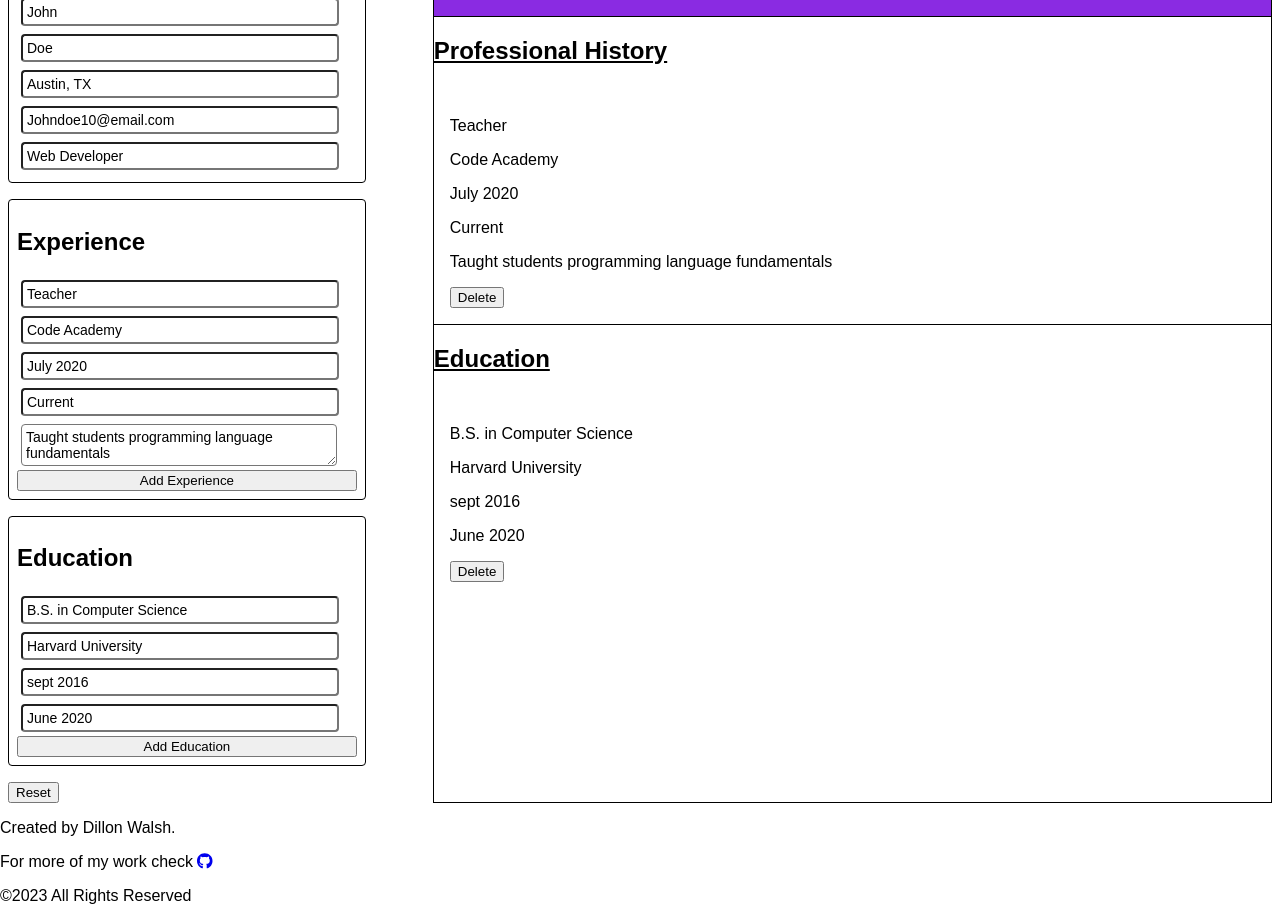
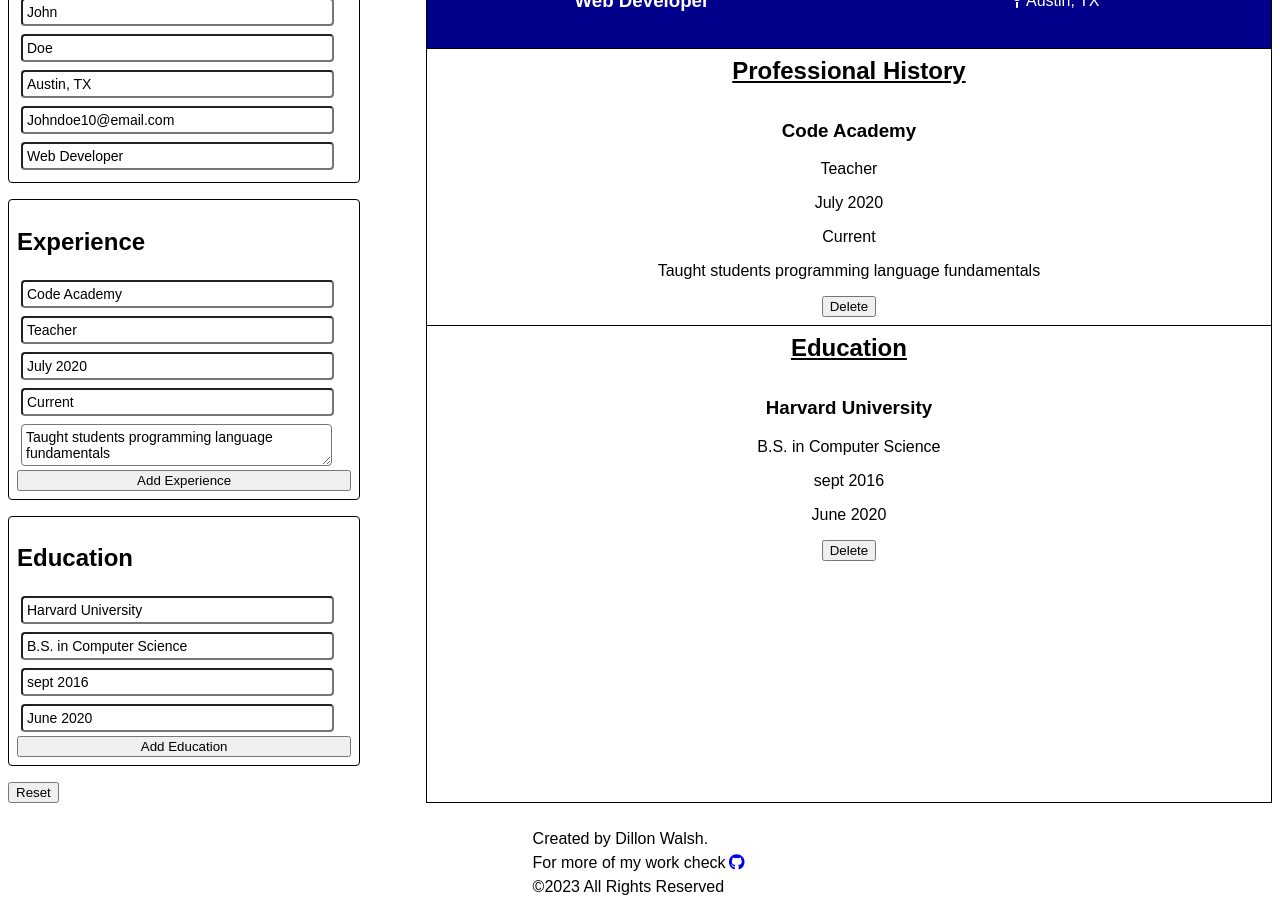
Before and after one commit to Dillonpw/cv-template, a React (Vite) app: page / in a window 1280 px wide. Shown: the part 180-1103 px from the top of the page. Built offline with nearby package versions, Linux system fonts and the light colour scheme.

Commit message:
some styling and formatting

```diff
--- a/src/content.jsx
+++ b/src/content.jsx
@@ -97,8 +97,6 @@
         );
     }
 
-
-
     return (
         <>
             <div className="cvTemplate">
@@ -123,7 +121,9 @@
                         />
                         <button onClick={addEducation}>Add Education</button>
                     </div>
-                    <button onClick={() => window.location.reload()}>Reset</button>
+                    <button onClick={() => window.location.reload()}>
+                        Reset
+                    </button>
                 </div>
                 <div className="templateSection">
                     <InfoTemplate personalInfo={personalInfo} />
--- a/src/footer.jsx
+++ b/src/footer.jsx
@@ -1,24 +1,24 @@
-import { FontAwesomeIcon } from "@fortawesome/react-fontawesome";
-import { faGithub } from "@fortawesome/free-brands-svg-icons";
+import { FontAwesomeIcon } from '@fortawesome/react-fontawesome';
+import { faGithub } from '@fortawesome/free-brands-svg-icons';
 
 export default function Footer() {
     return (
         <footer className="footer">
-            <p id="credit1">
-                Created by Dillon Walsh.</p>
-                <p>For more of my work check{' '}
+            <p id="credit">
+                Created by Dillon Walsh.
+                <br />
+                For more of my work check
                 <a
                     id="profile-link"
                     href="https://github.com/Dillonpw/projects"
                     target="_blank"
                     rel="noreferrer"
                 >
-<FontAwesomeIcon icon={faGithub} />
+                    <FontAwesomeIcon icon={faGithub} />
                 </a>
+                <br />
+                &copy;<span id="year">2023</span> All Rights Reserved
             </p>
-            <div className="copyr">
-                &copy;<span id="year">2023</span> All Rights Reserved
-            </div>
         </footer>
     );
 }
--- a/src/form/edform.jsx
+++ b/src/form/edform.jsx
@@ -1,12 +1,17 @@
-import PropTypes from 'prop-types'
-
+import PropTypes from 'prop-types';
 
 export default function EdForm({ education, onChange }) {
     return (
         <>
-
-            <div className='form'>
-            <h2>Education</h2>
+            <div className="form">
+                <h2>Education</h2>
+                <input
+                    name="schoolName"
+                    type="text"
+                    placeholder="School Name"
+                    value={education.schoolName}
+                    onChange={onChange}
+                />
                 <input
                     name="degree"
                     type="text"
@@ -14,13 +19,7 @@
                     value={education.degree}
                     onChange={onChange}
                 />
-                <input
-                    name="schoolName"
-                    type="text"
-                    placeholder="School Name"
-                    value={education.schoolName}
-                    onChange={onChange}
-                />
+
                 <input
                     name="startDate"
                     type="text"
--- a/src/form/form.css
+++ b/src/form/form.css
@@ -1,17 +1,18 @@
-.form{
-    display:flex;
+.form {
+    display: flex;
     flex-direction: column;
 }
 
-input, textarea{
+input,
+textarea {
     border: 1px solig grey;
-    border-radius: .25rem;
-    outline:hidden;
-    padding: .25rem;
-    margin: .25rem;
+    border-radius: 0.25rem;
+    outline: hidden;
+    padding: 0.25rem;
+    margin: 0.25rem;
     flex-wrap: nowrap;
     font-family: sans-serif;
     max-width: 90%;
     font-weight: 400;
-    font-size: 14px
+    font-size: 14px;
 }
--- a/src/form/infoform.jsx
+++ b/src/form/infoform.jsx
@@ -1,9 +1,8 @@
-import PropTypes from 'prop-types'
-
+import PropTypes from 'prop-types';
 
 export default function InfoForm({ personalInfo, onChange }) {
     return (
-        <div className='form'>
+        <div className="form">
             <h2>Personal Info</h2>
             <input
                 name="firstName"
--- a/src/form/workform.jsx
+++ b/src/form/workform.jsx
@@ -1,11 +1,17 @@
-import PropTypes from 'prop-types'
-
+import PropTypes from 'prop-types';
 
 export default function WorkForm({ experience, onChange }) {
     return (
         <>
-            <div className='form'>
-            <h2>Experience</h2>
+            <div className="form">
+                <h2>Experience</h2>
+                <input
+                    name="company"
+                    type="text"
+                    placeholder="Company"
+                    value={experience.company}
+                    onChange={onChange}
+                />
                 <input
                     name="position"
                     type="text"
@@ -13,13 +19,7 @@
                     value={experience.position}
                     onChange={onChange}
                 />
-                <input
-                    name="company"
-                    type="text"
-                    placeholder="Company"
-                    value={experience.company}
-                    onChange={onChange}
-                />
+
                 <input
                     name="startDate"
                     type="text"
--- a/src/index.css
+++ b/src/index.css
@@ -27,21 +27,44 @@
 
 .formSection {
     grid-area: 1/1/2/2;
-    margin-left: .5rem;
+    margin-left: 0.5rem;
 }
 
 .templateSection {
     border: 1px solid black;
     grid-area: 1/2/2/4;
-    margin-right: .5rem;
+    margin-right: 0.5rem;
 }
 
-.infoFormBox, .workFormBox, .edFormBox {
-    display:flex;
+.templateSection > h2 {
+    text-align: center;
+    margin: 0.5rem;
+}
+
+.infoFormBox,
+.workFormBox,
+.edFormBox {
+    display: flex;
     flex-direction: column;
     width: 80%;
     border: 1px solid black;
     margin-bottom: 1rem;
-    border-radius: .25rem;
-    padding: .5rem;
+    border-radius: 0.25rem;
+    padding: 0.5rem;
 }
+
+.footer {
+    display: flex;
+    flex-direction: column;
+    justify-content: center;
+    align-items: center;
+    padding: 0.5rem;
+}
+
+.footer > p {
+    line-height: 1.5rem;
+}
+
+#profile-link {
+    padding: 0.2rem;
+}
--- a/src/template/edTemplate.jsx
+++ b/src/template/edTemplate.jsx
@@ -3,13 +3,20 @@
 export default function EdTemplate({ education, onDelete }) {
     return (
         <>
-        <div className="edDisplay">
-            <p>{education.degree}</p>
-            <p>{education.schoolName}</p>
-            <p>{education.startDate}</p>
-            <p>{education.endDate}</p>
-            <button onClick={(e) => { e.stopPropagation(); onDelete(education.index)}}>Delete</button>
-        </div>
+            <div className="edDisplay">
+                <h3>{education.schoolName}</h3>
+                <p>{education.degree}</p>
+                <p>{education.startDate}</p>
+                <p>{education.endDate}</p>
+                <button
+                    onClick={(e) => {
+                        e.stopPropagation();
+                        onDelete(education.index);
+                    }}
+                >
+                    Delete
+                </button>
+            </div>
         </>
     );
 }
--- a/src/template/infoTemplate.jsx
+++ b/src/template/infoTemplate.jsx
@@ -8,9 +8,7 @@
     return (
         <div className="infoDisplay">
             <h2 id="name">
-                <u>
-                    {personalInfo.firstName} {personalInfo.lastName}{' '}
-                </u>
+                {personalInfo.firstName} {personalInfo.lastName}{' '}
             </h2>
             <p id="email">
                 <FontAwesomeIcon icon={faEnvelope} /> {personalInfo.email}
--- a/src/template/template.css
+++ b/src/template/template.css
@@ -1,20 +1,25 @@
-.infoDisplay, .workDisplay, .edDisplay{
-    padding: 1rem;
+.infoDisplay,
+.workDisplay,
+.edDisplay {
+    padding: 0.5rem 2rem;
+    align-items: center;
+    justify-items: center;
 }
 
-.infoDisplay{
-    background-color: blueviolet;
+.infoDisplay {
+    background-color: darkblue;
     color: white;
-    display:grid;
+    display: grid;
     grid-template-columns: 1fr 1fr;
+    padding: 2rem 0.5rem;
 }
 
-.infoDisplay > *{
-    margin:0;
-    padding: .25rem;
+.infoDisplay > * {
+    margin: 0;
+    padding: 0.25rem;
 }
 
-
-.infoDisplay,.workDisplay{
+.infoDisplay,
+.workDisplay {
     border-bottom: 1px solid black;
 }
--- a/src/template/workTemplate.jsx
+++ b/src/template/workTemplate.jsx
@@ -4,12 +4,19 @@
     return (
         <>
             <div className="workDisplay">
+                <h3>{experience.company}</h3>
                 <p>{experience.position}</p>
-            <p>{experience.company}</p>
                 <p>{experience.startDate}</p>
                 <p>{experience.endDate}</p>
                 <p>{experience.jobDesc}</p>
-            <button onClick={(e) => {e.stopPropagation(); onDelete(experience.index)}}>Delete</button>
+                <button
+                    onClick={(e) => {
+                        e.stopPropagation();
+                        onDelete(experience.index);
+                    }}
+                >
+                    Delete
+                </button>
             </div>
         </>
     );
```
Also changed, not shown: src/main.jsx (+10 -11 lines). Lines whose indentation alone changed are shown as unchanged.
